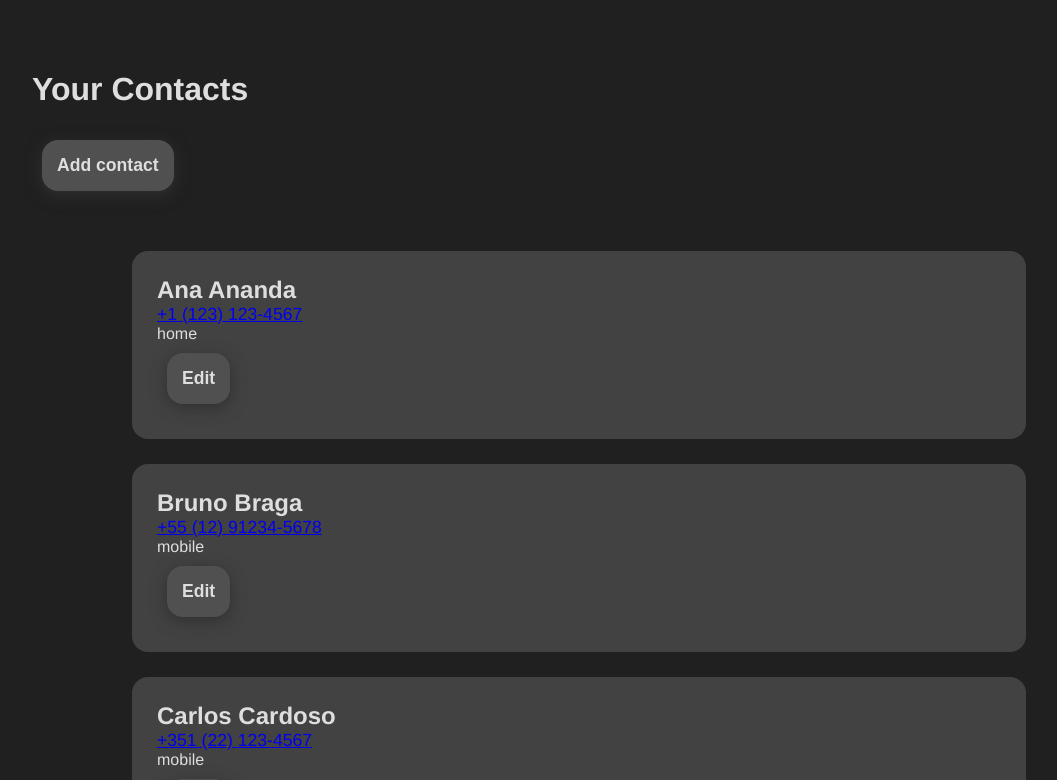
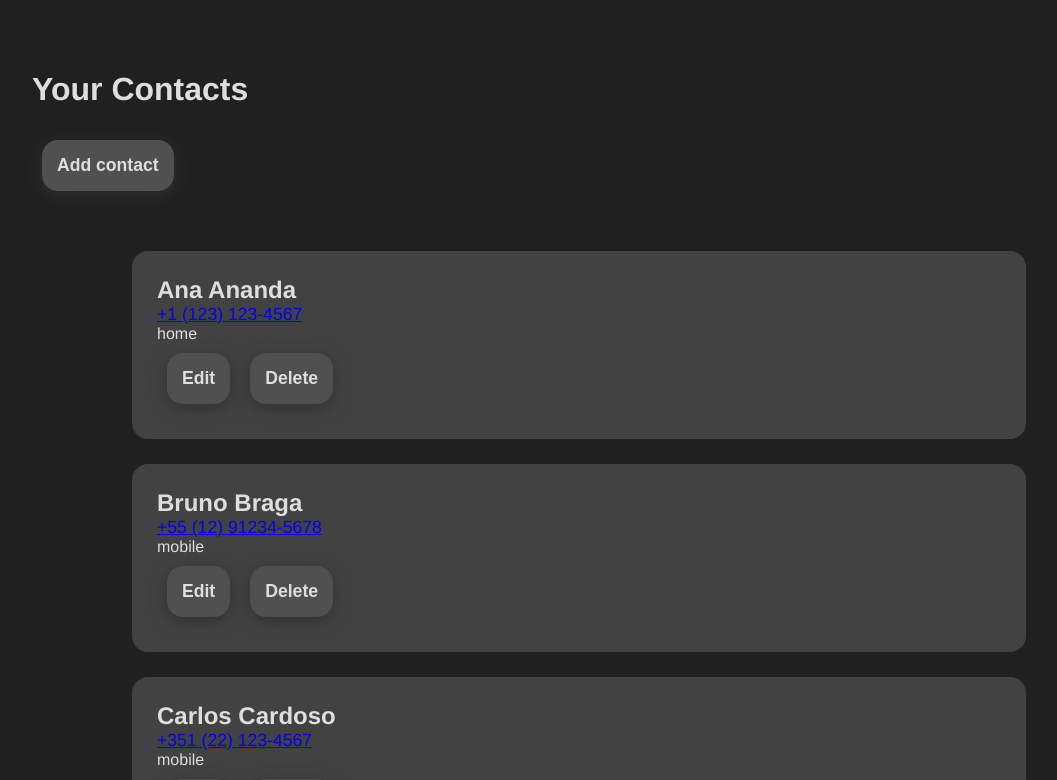
Before and after one commit to marcossanhudo/Practice, a React (Create React App) app in the folder Contact Book/React/contact-book-client/: page / in a window 1280 px wide. Shown: the top 780 px of the page, without its empty margins (18-1075 px from the left). Built offline with nearby package versions, Linux system fonts and the light colour scheme.

Commit message:
Starts contact deletion function

```diff
--- a/Contact Book/React/contact-book-client/src/Components/ContactChip/EditableContactChip/index.jsx
+++ b/Contact Book/React/contact-book-client/src/Components/ContactChip/EditableContactChip/index.jsx
@@ -30,6 +30,10 @@ const EditableContactChip = ({...props}) => {
 					<Button
 						text={ "Edit" }
 						onClick={ () => setEditing(true) } />
+
+					<Button
+						text={ "Delete" }
+						onClick={ () => props.onDelete } />
 				</div> : <div>
 					New contact
 					<Input id="name" label="Name" onChange={ (e) => setInputData({...inputData, name: e.target.value}) } />
```
